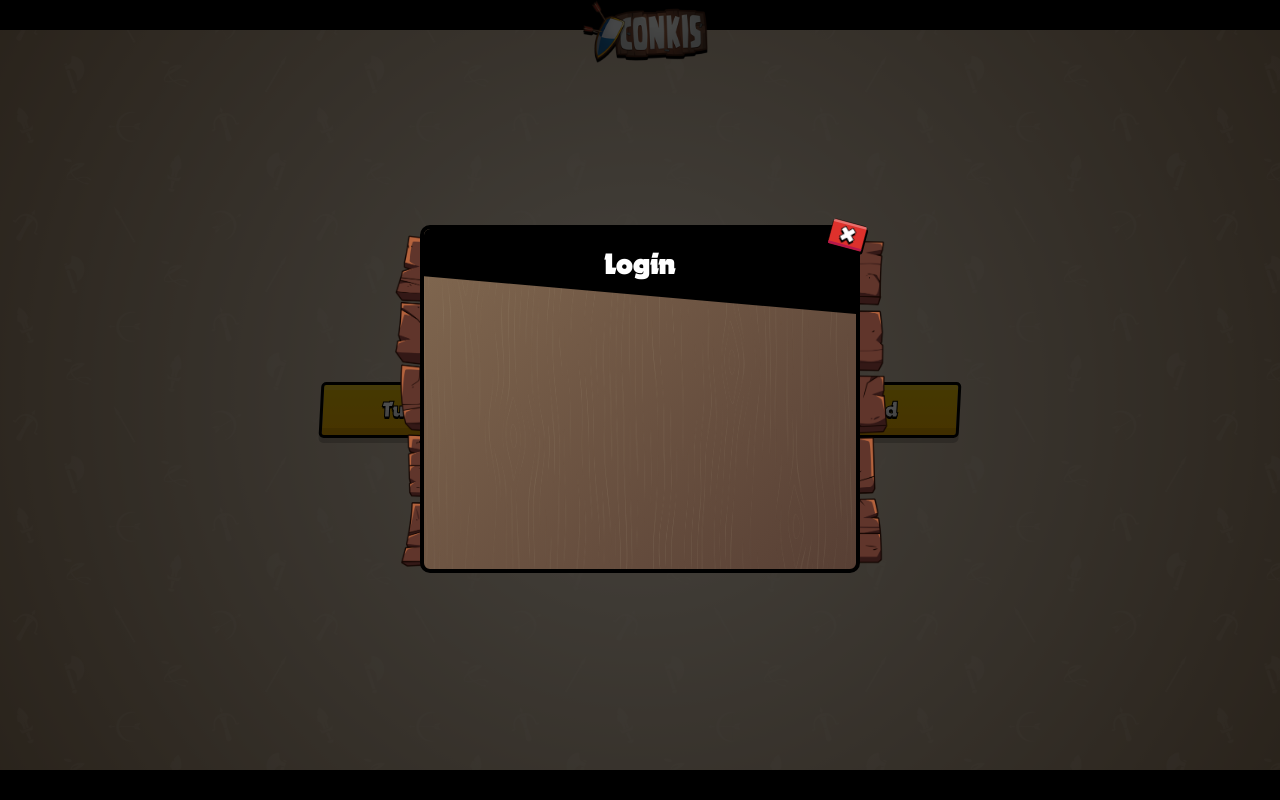
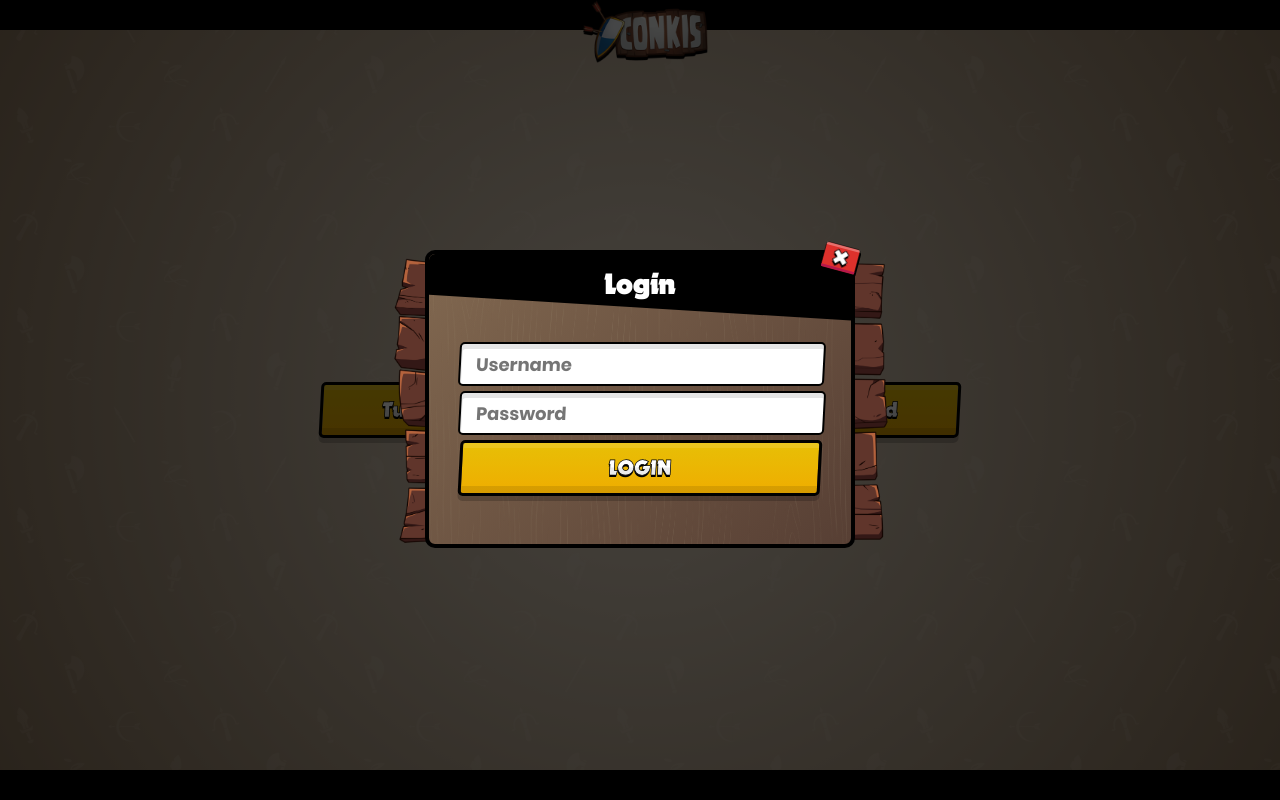
Before and after one commit to yucigou/conkis-client, a React (Create React App) app: page / in a window 1280 px wide. Built offline with nearby package versions, Linux system fonts and the light colour scheme.

Commit message:
Making Login view

```diff
--- a/package.json
+++ b/package.json
@@ -20,6 +20,7 @@
     },
     "scripts": {
         "start": "react-scripts start",
+        "dev": "react-scripts start",
         "build": "react-scripts build",
         "test": "react-scripts test --env=jsdom",
         "eject": "react-scripts eject"
--- a/src/components/App.js
+++ b/src/components/App.js
@@ -1,6 +1,6 @@
 import React from 'react'
 import Home from 'components/views/Home'
-import Window from 'components/stateless/Window'
+import Login from 'components/views/Login'
 import Overlay from 'components/stateless/Overlay'
 
 export default function App() {
@@ -8,7 +8,7 @@ export default function App() {
         <div>
             <Home />
             <Overlay>
-                <Window title="Login" width="500px" height="350px" />
+                <Login />
             </Overlay>
         </div>
     )
--- a/src/components/stateless/ButtonBig.js
+++ b/src/components/stateless/ButtonBig.js
@@ -3,14 +3,14 @@ import styled from '@emotion/styled'
 import TextShadow from 'components/stateless/TextShadow'
 
 export default function ButtonBig({
-    title,
+    children,
     height = '50px',
     color = '#e8bc08'
 }) {
     return (
         <Container height={height} color={color}>
             <ContainerText>
-                <TextShadow title={title} />
+                <TextShadow title={children} />
             </ContainerText>
             <InnerShadow />
             <InnerLight />
--- /dev/null
+++ b/src/components/stateless/Input.js
@@ -0,0 +1,35 @@
+import React from 'react'
+import styled from '@emotion/styled'
+
+export default function Input({ width = '100%', height = '40px', ...props }) {
+    return (
+        <Container width={width} height={height}>
+            <InputStyled {...props} />
+        </Container>
+    )
+}
+
+const Container = styled.div`
+    width: ${p => p.width};
+    height: ${p => p.height};
+    position: relative;
+    background: white;
+    border: 2px solid black;
+    border-radius: 5px;
+    box-shadow: 1px 5px inset rgba(0, 0, 0, 0.1);
+    transform: skewX(-3deg);
+`
+
+const InputStyled = styled.input`
+    width: 100%;
+    height: 100%;
+    border: 0;
+    outline: none;
+    /* background: red; */
+    padding: 0 15px;
+    box-sizing: border-box;
+    font-family: Poppins;
+    background: transparent;
+    color: black;
+    font-size: 18px;
+`
--- a/src/components/stateless/TextShadow.js
+++ b/src/components/stateless/TextShadow.js
@@ -4,7 +4,7 @@ import styled from '@emotion/styled'
 export default function TextShadow({
     title,
     fontSize = '22px',
-    borderSize = '1px',
+    borderSize = '0.7px',
     shadowTop = '2.5px'
 }) {
     return (
--- a/src/components/stateless/Window.js
+++ b/src/components/stateless/Window.js
@@ -1,11 +1,12 @@
 import React from 'react'
 import styled from '@emotion/styled'
-import Button from 'components/stateless/Button'
+import ButtonClose from 'components/stateless/ButtonClose'
 
 export default function Window({
     title = '',
     width = '100%',
-    height = '100%'
+    height = '100%',
+    children
 }) {
     return (
         <Background width={width} height={height}>
@@ -14,12 +15,13 @@ export default function Window({
                 <Header />
                 <Content>
                     <Title>{title}</Title>
+                    {children}
                 </Content>
             </Container>
             <Close>
-                <Button>
+                <ButtonClose>
                     <CloseIcon src="/assets/img/close.png" />
-                </Button>
+                </ButtonClose>
             </Close>
         </Background>
     )
@@ -33,7 +35,7 @@ const Background = styled.div`
         url('/assets/img/window-right.png') no-repeat right 5% / auto 100%;
 `
 const Container = styled.div`
-    margin: 0 6%;
+    margin: 0 7%;
     box-sizing: content-box;
     background: red;
     height: calc(100% - 0.6em);
@@ -60,7 +62,7 @@ const Header = styled.div`
     top: -28px;
     left: -20px;
     background: black;
-    transform: rotate(5deg);
+    transform: rotate(3.5deg);
 `
 
 const Content = styled.div`
@@ -88,8 +90,8 @@ const Close = styled.div`
     width: 70px;
     height: 60px;
     position: absolute;
-    right: 8px;
-    top: -18px;
+    right: 15px;
+    top: -20px;
     transform: rotate(15deg) scale(0.5);
 `
 
--- a/src/components/views/Home.js
+++ b/src/components/views/Home.js
@@ -18,13 +18,13 @@ export default function Home() {
                 </Header>
                 <Middle>
                     <Tutorial>
-                        <ButtonBig title="Tutorial" />
+                        <ButtonBig>Tutorial</ButtonBig>
                     </Tutorial>
                     <Tutorial>
-                        <ButtonBig title="Normal" />
+                        <ButtonBig>Normal</ButtonBig>
                     </Tutorial>
                     <Tutorial>
-                        <ButtonBig title="Ranked" />
+                        <ButtonBig>Ranked</ButtonBig>
                     </Tutorial>
                 </Middle>
                 <Footer></Footer>
--- /dev/null
+++ b/src/components/views/Login.js
@@ -0,0 +1,31 @@
+import React from 'react'
+import styled from '@emotion/styled'
+import Window from 'components/stateless/Window'
+import ButtonBig from 'components/stateless/ButtonBig'
+import Input from 'components/stateless/Input'
+
+export default function Login() {
+    return (
+        <Window title="Login" width="500px" height="300px">
+            <Form>
+                <FormField>
+                    <Input placeholder="Username" />
+                </FormField>
+                <FormField>
+                    <Input placeholder="Password" type="password" />
+                </FormField>
+                <FormField>
+                    <ButtonBig>LOGIN</ButtonBig>
+                </FormField>
+            </Form>
+        </Window>
+    )
+}
+
+const Form = styled.div`
+    padding: 30px 30px 30px 30px;
+`
+
+const FormField = styled.div`
+    margin-bottom: 5px;
+`
```
Also changed, not shown: src/components/stateless/ButtonClose.js (renamed from src/components/stateless/Button.js).
